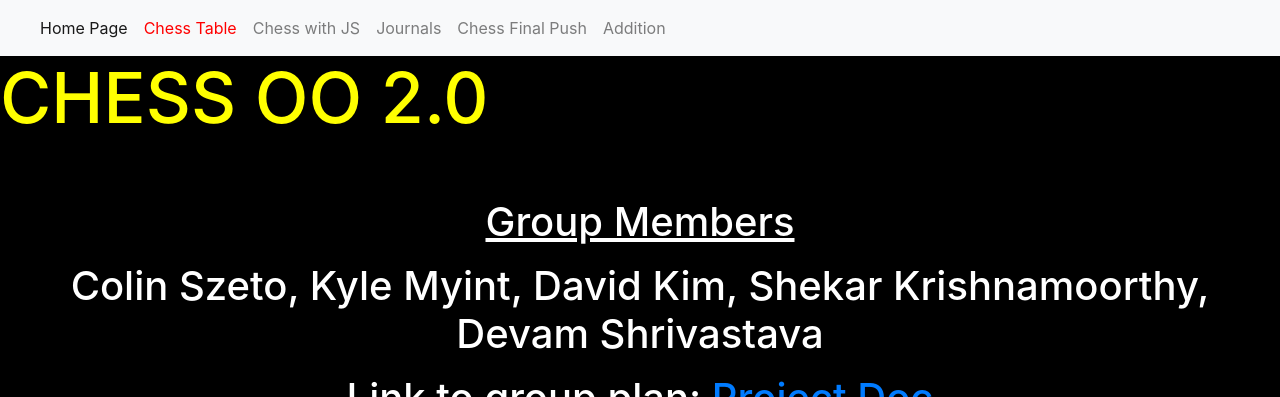
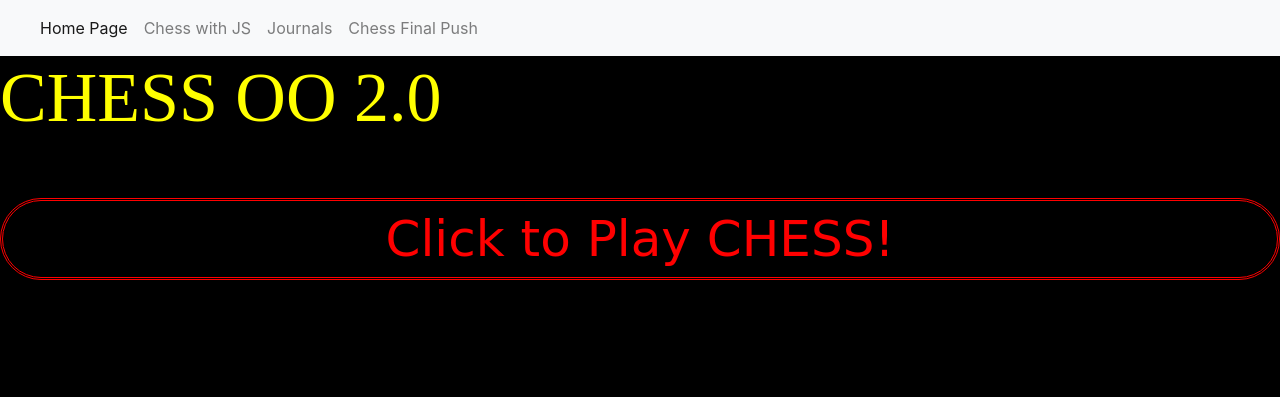
Before and after one commit to colin-szeto/Group-Portfolio, a Flask app: page / in a window 1280 px wide. Shown: the top 397 px of the page. Run offline with Flask 2, Linux system fonts and the light colour scheme; some libraries are stand-ins or nearby versions.

Commit message:
have not integrated yet for NAM. Made play button more bold

```diff
--- a/static/style.css
+++ b/static/style.css
@@ -35,7 +35,7 @@
 
 }
 .pairShareOne{
-  background-color: rgb(88, 189, 214);
+  background-color: rgb(88, 189, 200);
 }
 .pairShareTwo{
   background-color: rgb(250, 226, 165);
--- a/templates/base.html
+++ b/templates/base.html
@@ -21,17 +21,19 @@
 
         <div class="navbar-nav">
           <a class="nav-link active" href="/">Home Page</a>
-          <a class="nav-link code" style="color:red; margin:auto; text-align: center;" href="/project/chessMenu/" >Chess Table</a>
           <!--<a class="nav-link active" href="https://repl.it/@colinszeto/Group-Portfolio#templates/home.html">Coding Area </a>-->
 
           <a class="nav-link" href="/project/chessJs">Chess with JS</a>
           <a class="nav-link" href="/project/journals">Journals</a>
           <a class="nav-link" href="/project/chessPush">Chess Final Push</a>
-          <a class="nav-link" href="/project/index">Addition</a>
 
           <!--<a class="nav-link" href="yourName">What is my Name?</a>-->
           <a class="nav-link" href="https://github.com/kolinbilly/Group-Portfolio/blob/master/README.md"></a>
           <a class="nav-link" href="chessEmbed"></a>
+          <a class="nav-link code" style="color:red; margin:auto; text-align: center;" href="/project/chessMenu/" ></a>
+          <a class="nav-link" href="/project/index"></a>
+
+
 
         </div>
       </div>
--- a/templates/home.html
+++ b/templates/home.html
@@ -25,15 +25,9 @@
 
     <body style="background-color:black;">
 
-      <h1 style = "color: yellow; font-size: 70px; padding-bottom: 50px">CHESS OO 2.0<h1>
-      <p style = "color: white; text-decoration: underline;"> Group Members </p>
-      <p style = "color: white;"> Colin Szeto, Kyle Myint, David Kim, Shekar Krishnamoorthy, Devam Shrivastava </p>
-      <p> </p>
-      <p> </p>
-      <p style = "color: white;"> Link to group plan: <a target = "_blank" href="https://docs.google.com/document/d/1ktGsDPl07wBa6YQvsGDCKAi1Bpz_exLEj0Y3ASh-fK0/edit">Project Doc</a></p>
-          <p style = "color: white;"> Link to github: <a target = "_blank" href="https://github.com/kolinbilly/Group-Portfolio/blob/master/README.md">Project Doc</a></p>
+      <h1 style = "font-family: Times New Roman ; color: yellow; font-size: 70px; padding-bottom: 50px">CHESS OO 2.0<h1>
 
-          <a class="nav-link code" style="font-size: 50px; color:red;padding-top: 0px; text-align: center;" href="/project/chessMenu/" >Chess Table</a>
+          <a class="nav-link code" style="font-family: Comic Sans MS; font-size: 50px; color:red; border-radius: 50px ; border-style:double ; text-align: center" href="/project/chessMenu/" >Click to Play CHESS!</a>
 
 
           <img id = "background" src= "https://cdn.discordapp.com/attachments/763494337798471721/770163622549651486/most_expensive_chess_board_ever.png" alt = "expensive chess set">
```
Also changed, not shown: templates/journals.html (+20 -10 lines).
